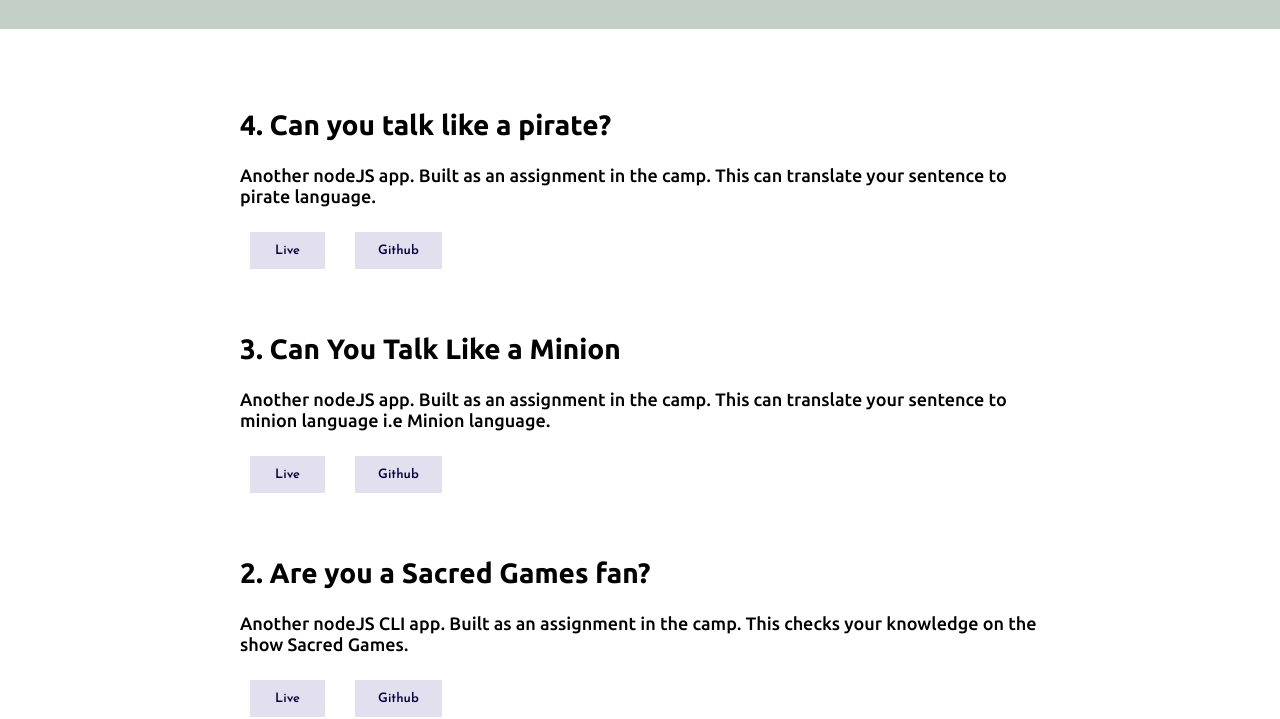
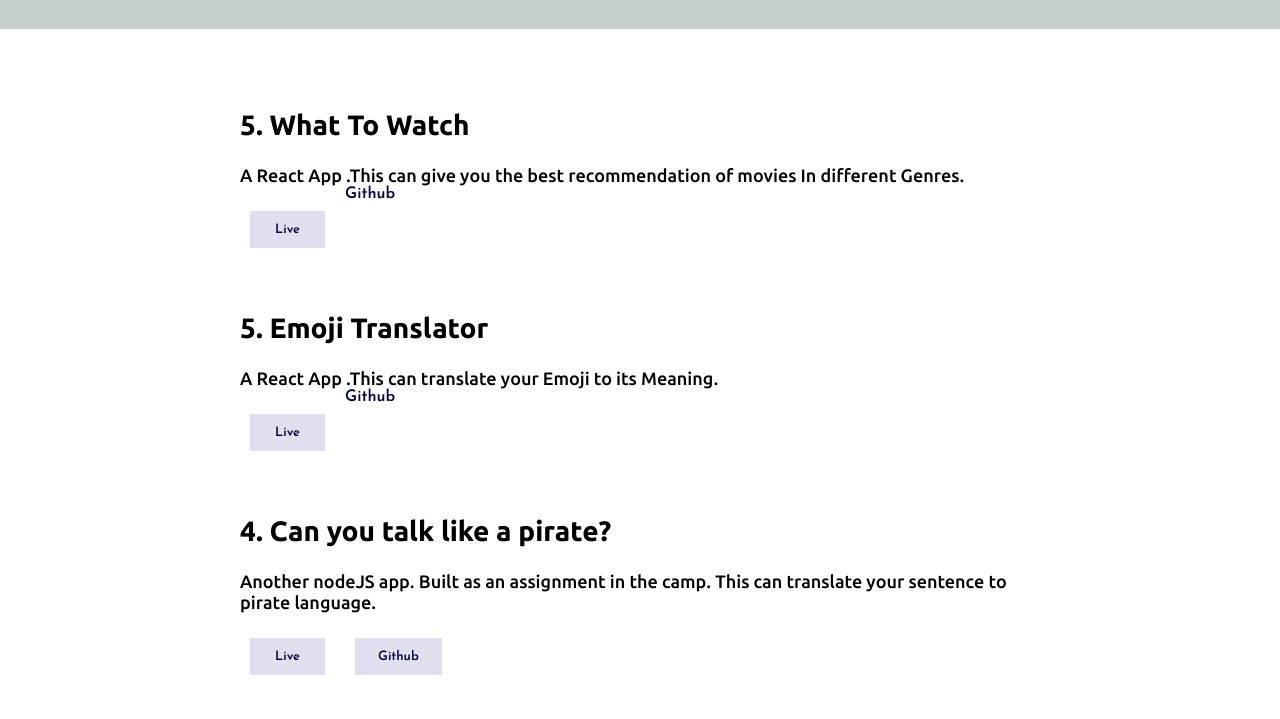
Before and after one commit to shriyanshbhargava/portfolioV1, a plain HTML site: page projects.html in a window 1280 px wide. Shown: the part 83-802 px from the top of the page. Drawn offline with Linux system fonts and the light colour scheme.

Commit message:
added react project

```diff
--- a/projects.html
+++ b/projects.html
@@ -28,6 +28,52 @@
     </div>
 
     <div class="pro-all">
+
+      <div class="projects">
+        <section class="pro-head">5. What To Watch</section>
+        <br />
+        <section class="pro-con">
+          A React App .This can give you the best recommendation of movies In different Genres.
+        </section>
+        <div class="buttons">
+          <div class="live">
+            <a
+              href="https://cc112.csb.app/"
+              >Live</a
+            >
+          </div>
+          <div class="CodeSandBox">
+            <a
+              href="https://codesandbox.io/s/chota-imdb-cc112"
+              >Github</a
+            >
+          </div>
+        </div>
+      </div>
+
+      <div class="projects">
+        <section class="pro-head">5. Emoji Translator</section>
+        <br />
+        <section class="pro-con">
+          A React App .This can translate your Emoji to its Meaning.
+        </section>
+        <div class="buttons">
+          <div class="live">
+            <a
+              href="https://z4dd5.csb.app/"
+              >Live</a
+            >
+          </div>
+          <div class="CodeSandBox">
+            <a
+              href="https://codesandbox.io/s/emoji-predictor-z4dd5?file=/src/App.js"
+              >Github</a
+            >
+          </div>
+        </div>
+      </div>
+
+
       <div class="projects">
         <section class="pro-head">4. Can you talk like a pirate?</section>
         <br />
@@ -51,6 +97,8 @@
         </div>
       </div>
 
+
+
       <div class="projects">
         <section class="pro-head">3. Can You Talk Like a Minion</section>
         <br />
@@ -67,7 +115,7 @@
           </div>
           <div class="github">
             <a
-              href="hhttps://github.com/shriyanshbhargava/language-translator"
+              href="https://github.com/shriyanshbhargava/language-translator"
               >Github</a
             >
           </div>
```
